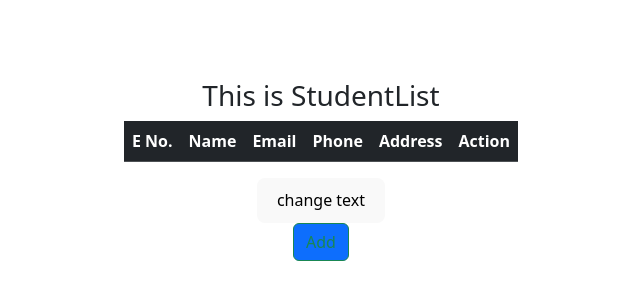
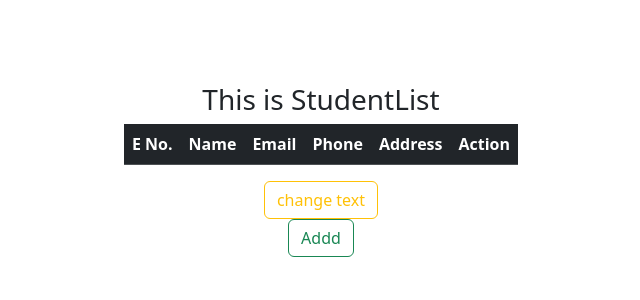
Before and after one commit to subhendupk/app-first-react, a React (Vite) app: page / in a window 1280 px wide. Shown: the part 238-538 px from the top of the page, without its empty margins (319-959 px from the left). Built offline with nearby package versions, Linux system fonts and the light colour scheme.

Commit message:
Life cycle hook 2nd class

```diff
--- a/src/pages/AddStudent.jsx
+++ b/src/pages/AddStudent.jsx
@@ -8,11 +8,17 @@ export default function AddStudent({ setStudentList, hideForm }) {
   const [streetTwo, setStreetTwo] = useState('');
   const [city, setCity] = useState('');
   const [pin, setPin] = useState('');
+  const [clock, setClock]=useState(0);
   useEffect(() => {
     console.log("I am mounted: AddStudent");
+    let interval = setInterval(() => {
+      setClock((cvalue)=>cvalue+1)
+    }, 1000);
     return () => {
+      interval = null;
       console.log("I will unmount:AddStudent");
     }
+
   }, []);
 
   useEffect(() => {
@@ -55,6 +61,7 @@ export default function AddStudent({ setStudentList, hideForm }) {
 
   return (
     <div className="myForm">
+      <span>{clock}</span>
       <div className="row" style={{ marginBottom: '20px' }}>
         <div className="col">
           <label htmlFor="inputEmail4" className="form-label">Name</label>
--- a/src/pages/StudentList.jsx
+++ b/src/pages/StudentList.jsx
@@ -8,7 +8,7 @@ const StudentList = () => {
   const [selectedStudent, setSelectedStudent] = useState(null);
   const [show, setShow] = useState(false);
   const [editShow, seteditShow] = useState(false);
-  const [submitText, setSubmitText] = useState("Add");
+  const [submitText, setSubmitText] = useState("Addd");
 
   const hideStudentForm = () => {
     setShow(false);
@@ -79,9 +79,9 @@ const StudentList = () => {
             })}
           </tbody>
         </table>
-        <button onClick={() => setSubmitText("Submit")}>change text</button>
+        <SubmitButton onClickHandeler={() => setSubmitText("Submit")} name={"change text"} className="btn btn-outline-warning btn-default" />
         {(!show ?
-          <SubmitButton onClickHandeler={showStudentForm} name={submitText} className="btn btn-outline-success btn-primary" />
+          <SubmitButton onClickHandeler={showStudentForm} name={submitText} className="btn btn-outline-success btn-default" />
           // <button type="submit" className="btn btn-outline-success btn-primary" onClick={showStudentForm} style={{ color: "white", marginBottom: '20px' }}>Add</button>
           :
           <AddStudent setStudentList={setStudentList} hideForm={hideStudentForm} />
```
